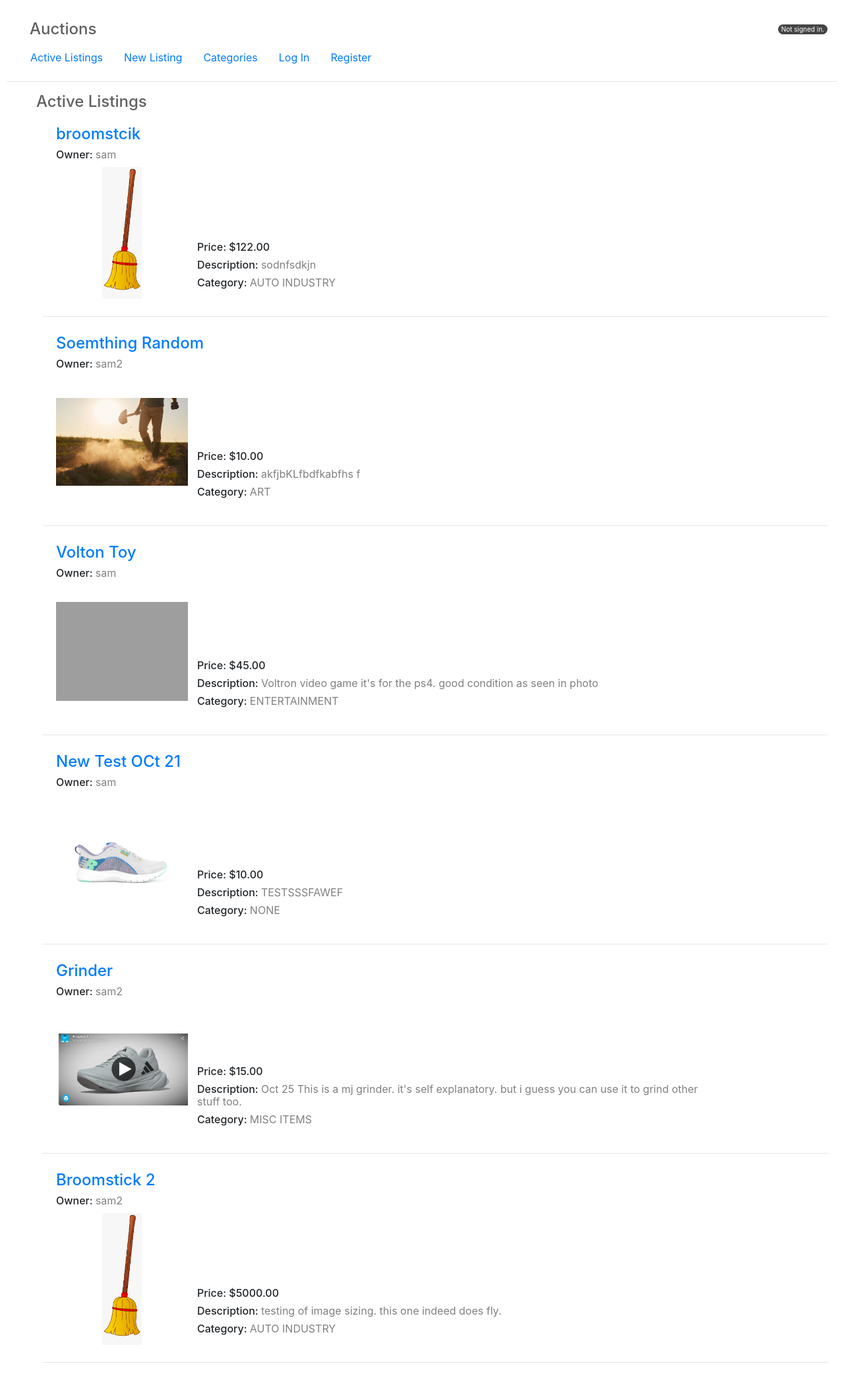
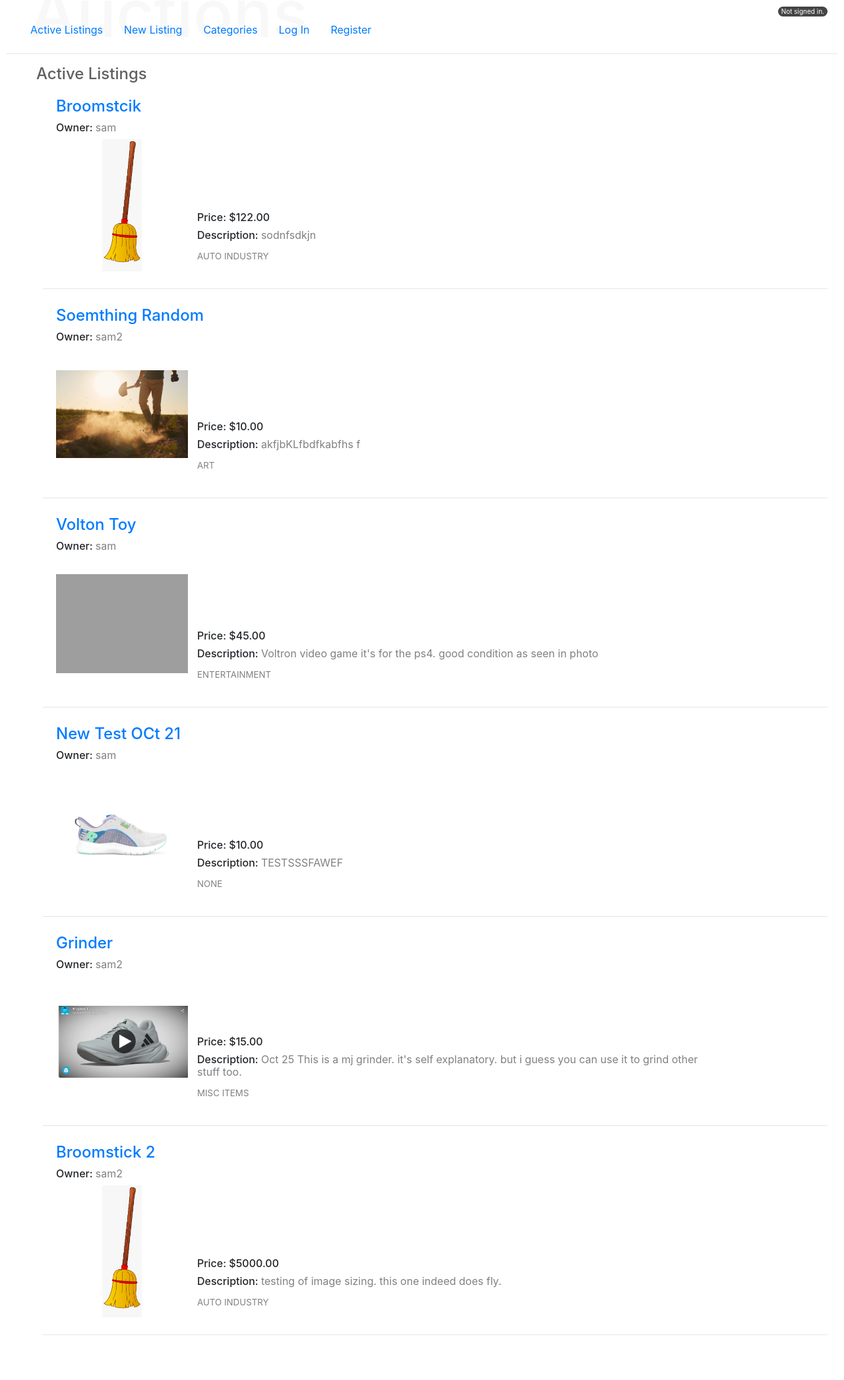
Before and after one commit to OGlearns/commerce, a Django app: page / in a window 1280 px wide. Shown: the whole page at 66% size. After the commit the page ends 2023 px from the top, so only its background shows below. Run offline with Django 3.2, Linux system fonts and the light colour scheme; data comes from the database, SQL or seed files in the repository; both versions use the stored data as it was after the commit; some libraries are stand-ins or nearby versions; grey boxes are pictures that could not be loaded.

Commit message:
slight css changes

```diff
--- a/auctions/static/auctions/styles.css
+++ b/auctions/static/auctions/styles.css
@@ -3,7 +3,7 @@ body {
 }
 
 .signed_in {
-    margin: -30px 0 auto auto;
+    margin: -20px 0 auto auto;
     padding:0 5px 0 5px;
     background-color: rgb(69, 69, 69);
     font-size: x-small;
@@ -24,18 +24,24 @@ body {
     margin-left:15px;
 }
 
+.app-header {
+    font-size: 100px;
+    color:#f8f8f8;
+    position:absolute;
+    z-index: -1;
+    top:-0.5em;
+}
 #listing-title {
     padding-left: 35px;
 }
 
 .nav-link {
     font-size: medium;
-    margin-top: 15px;
 }
 
 .nav-link:hover {
     font-size:medium;
-    color:rgb(127, 127, 127);
+    color:rgb(74, 77, 84);
     text-decoration: underline 3px ;
     text-underline-offset: 0.5em;
     text-decoration-color: rgb(77, 144, 252);
@@ -117,3 +123,11 @@ form {
 .img-thumbnail:hover {
     border:1px solid #dee2e6;
 }
+
+.string {
+    text-transform: lowercase;
+    display:inline-block;
+    text-transform: capitalize;
+}
+
+/* .string > a {text-transform: capitalize; display:inline-block;} */
--- a/auctions/templates/auctions/index.html
+++ b/auctions/templates/auctions/index.html
@@ -14,8 +14,8 @@
             <div class="card listing" >
                 <!-- <li > -->
 
-                    <h4>
-                        <a href="{% url 'auctions:id' listing.id %}">
+                    <h4 class="string">
+                        <a class="string" href="{% url 'auctions:id' listing.id %}">
                             {{ listing.title }}
                         </a>
                     </h4>
@@ -52,9 +52,8 @@
                                         {{ listing.details }}
                                     </span>
                                 </h6>
-                            <h6>
-                                Category:
-                                <span style="font-weight: normal; color:gray;">
+                                <h6 class="string">
+                                    <span style="font-weight: normal; color:gray;font-size:smaller">
                                         {{ listing.category }}
                                     </span>
                                 </h6>
--- a/auctions/templates/auctions/layout.html
+++ b/auctions/templates/auctions/layout.html
@@ -9,7 +9,7 @@
     </head>
     <body>
         <div class="col container">
-            <h1 class="header">Auctions</h1>
+            <h1 class="header app-header">Auctions</h1>
                 <div class="signed_in">
                     {% if user.is_authenticated %}
                         <div>
--- a/auctions/templates/auctions/listing.html
+++ b/auctions/templates/auctions/listing.html
@@ -16,7 +16,7 @@
             {{ listing.title }}
                 <!-- watchlist button -->
 
-                <form style="margin:0px; display:inline-block; position:relative; top:-5px; left:15px;" action="{% url 'auctions:watchlist' listing.id %}">
+                <form style="margin:0px; display:inline-block; position:absolute; top:-5px; left:331px;" action="{% url 'auctions:watchlist' listing.id %}">
                     <button class="watchlist-button" type="submit" >
                         {% if listing in watchlist.listings.all %}
                             <a>
--- a/auctions/views.py
+++ b/auctions/views.py
@@ -12,7 +12,6 @@ from .models import *
 
 
 def index(request):
-    # listings =
     return render(request, "auctions/index.html", {
         "listings": Listing.objects.filter(active=True),
         "bids" : Bid.objects.all(),
@@ -54,7 +53,7 @@ def register(request):
         confirmation = request.POST["confirmation"]
         if password != confirmation:
             return render(request, "auctions/register.html", {
-                "message": "Passwords must match."
+                "messsage": "Passwords must match."
             })
 
         # Attempt to create new user
```
Also changed, not shown: auctions/models.py (+1 -7 lines), db.sqlite3. Lines whose indentation alone changed are shown as unchanged.
